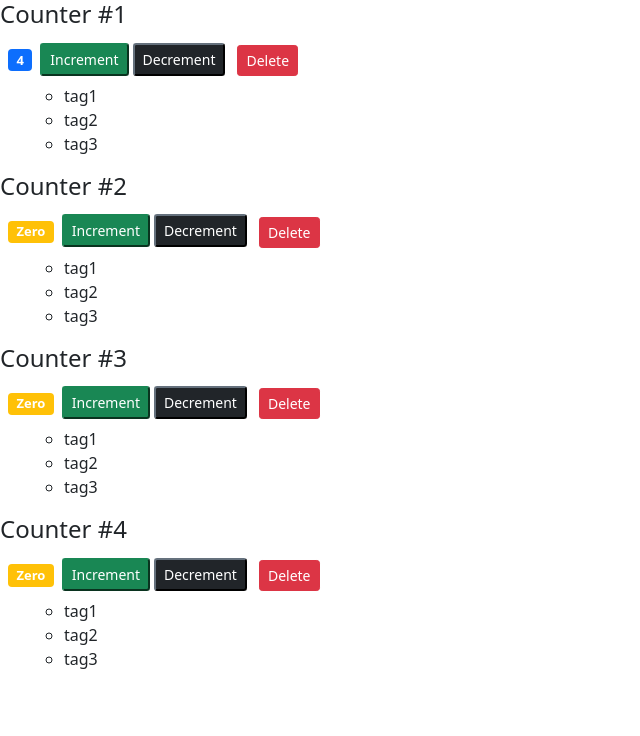
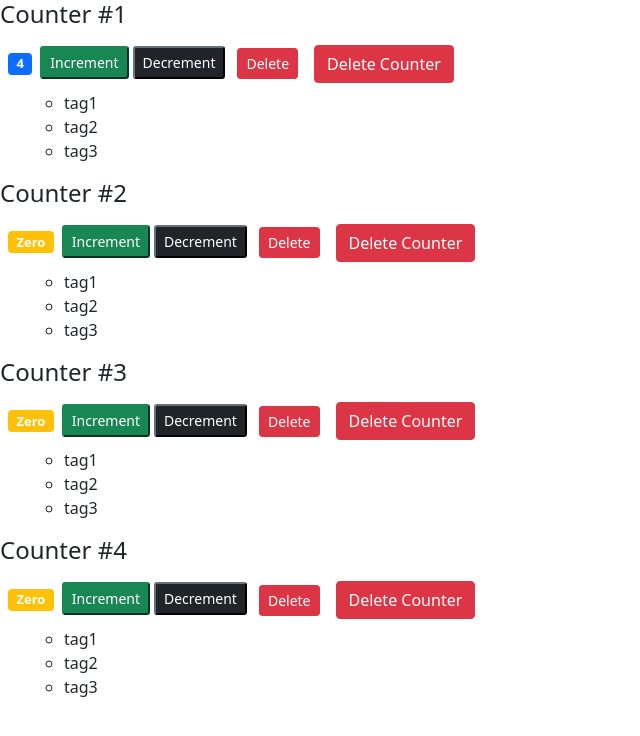
Before and after one commit to kauanAbrahao/React-First-App, a React (Create React App) app: page / in a window 1280 px wide. Shown: the top 736 px of the page, without its empty margins (0-640 px from the left). Built offline with nearby package versions, Linux system fonts and the light colour scheme.

Commit message:
raising event

```diff
--- a/src/Components/counter.jsx
+++ b/src/Components/counter.jsx
@@ -8,7 +8,7 @@ class Counter extends Component {
     //Lembrando: Atributos dentro de state são EXCLUSIVOS do Component.
     //Atributos herdados do props são READ ONLY.
     state = {
-        value: this.props.value,
+        value: this.props.counter.value,
         tags: ["tag1", "tag2", "tag3"]
     };
 
@@ -24,7 +24,8 @@ class Counter extends Component {
                     <span style={this.styles} className={this.formatBadge()}>{this.formatCount()}</span>
                     <button onClick={(e) => this.handleIncrement({increment : true})} className="button btn-success btn-sm">Increment</button>
                     <button onClick={(e) => this.handleIncrement({increment: false})} className="button btn-dark btn-sm m-1">Decrement</button>
-                    <button onClick={this.handleDelete()} className="btn btn-danger btn-sm m-2">Delete</button>
+                    <button onClick={(e) => this.handleDelete()} className="btn btn-danger btn-sm m-2">Delete</button>
+                    <button onClick={(e) => this.props.onDelete(this.props.counter.id)} className="btn btn-danger m-2">Delete Counter</button>
                     <ul>
                         {this.state.tags.length === 0 && "No tags found"}
                         {this.renderTags()}
@@ -45,7 +46,8 @@ class Counter extends Component {
 
     handleDelete (){
         console.log("click");
-    }
+        this.setState({value: 0})
+    };
 
     //Métodos:
     formatCount(){
--- a/src/Components/counters.jsx
+++ b/src/Components/counters.jsx
@@ -12,16 +12,21 @@ class Counters extends Component {
     };
 
     render() {
-        // <h4> é Children de <Counter>
+        // <h4> é Children de <Counter></Counter>
         return (
             <div>
                 {this.state.counters.map(counter =>
-                    <Counter key={counter.id} value={counter.value}>
+                    <Counter key={counter.id} onDelete={this.handleDeleteCounter} counter={counter}>
                         <h4>Counter #{counter.id}</h4>
                     </Counter> )}
             </div>
         );
     }
+
+    handleDeleteCounter = (counterId) =>{
+        const newCounters = this.state.counters.filter(c => c.id !== counterId);
+        this.setState({counters: newCounters});
+    }
 }
 
   export default Counters ;
```
